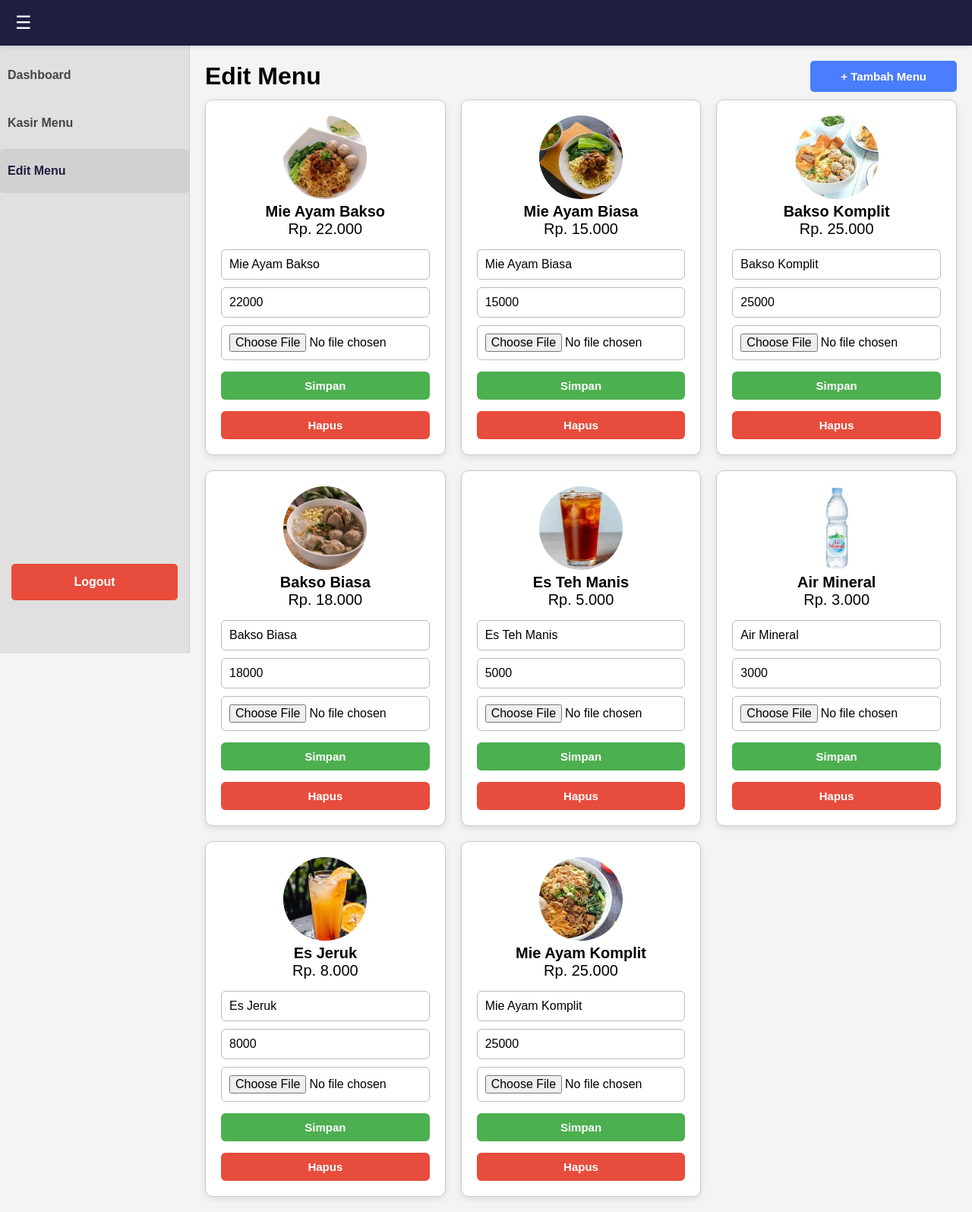
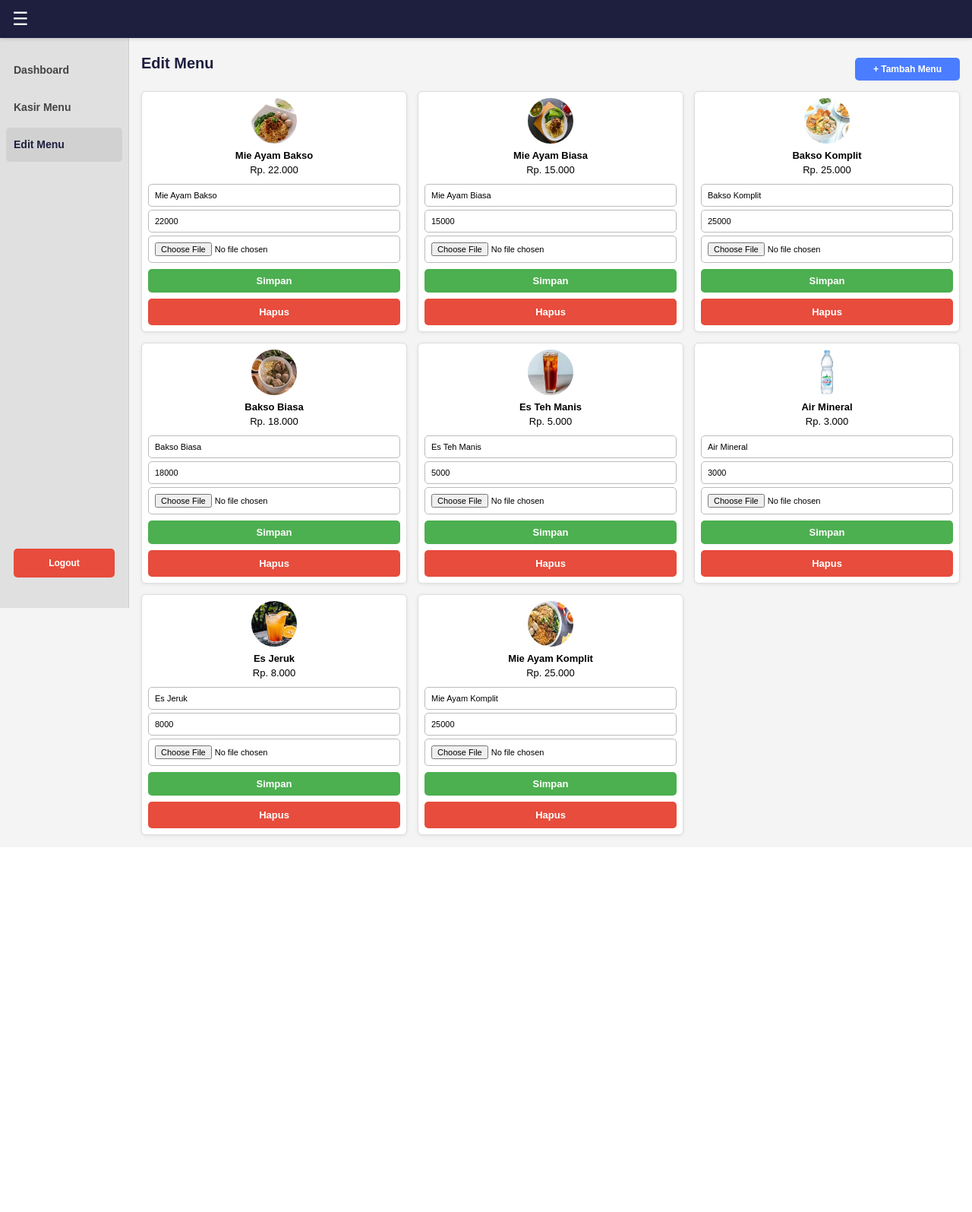
Before and after one commit to MhmadFarhan/Aplikasi_kasir, a PHP site: page /edit_menu.php in a window 1280 px wide. Shown: the whole page at 76% size. After the commit the page ends 1103 px from the top, so only its background shows below. Run offline with PHP 8.4, Linux system fonts and the light colour scheme; a user stored in the database is signed in; data comes from the database, SQL or seed files in the repository.

Commit message:
edit tampilan web

```diff
--- a/assets/style.css
+++ b/assets/style.css
@@ -6,11 +6,20 @@
     box-sizing: border-box;
     margin: 0;
     padding: 0;
-    font-family: Arial, sans-serif;
 }
 
 body {
+    font-family: Arial, sans-serif;
     background-color: #f4f4f4;
+    line-height: 1.5;
+}
+
+h1 {
+    font-size: 20px;          /* ukuran default */
+    font-weight: 600;
+    color: #1e1e3f;
+    margin-bottom: 16px;
+    line-height: 1.3;
 }
 
 /* ------------------------------------ */
@@ -113,21 +121,20 @@ body {
 
 /* Header Top Bar */
 .header {
-    background-color: #1e1e3f; /* Warna header ungu gelap */
+    background-color: #1e1e3f;
     color: white;
-    padding: 15px 20px;
+    padding: 10px 16px;   /* diperkecil */
     display: flex;
     align-items: center;
     position: fixed;
     width: 100%;
-    height: 60px;
+    height: 50px;        /* dari 60px → 50px */
     z-index: 10;
     box-shadow: 0 2px 4px rgba(0,0,0,0.1);
 }
 
-.header h1 { /* Judul "Kasir UI" atau "Dashboard UI" */
-    font-size: 18px;
-    font-weight: bold;
+.header h1 {
+    font-size: 16px;     /* dari 18px */
 }
 
 .menu-toggle {
@@ -138,13 +145,13 @@ body {
 
 /* Sidebar */
 .sidebar {
-    width: 250px;
-    background-color: #e0e0e0; /* Warna abu-abu terang */
-    height: 100vh;
-    padding: 10px 0;
+    width: 170px;        /* dari 180px */
+    background-color: #e0e0e0;
+    height: calc(100vh - 50px);
+    padding: 20px 8px;   /* dari 50px */
     color: #333;
     position: fixed;
-    top: 60px; /* Di bawah header */
+    top: 50px;           /* menyesuaikan header */
     left: 0;
     display: flex;
     flex-direction: column;
@@ -154,14 +161,15 @@ body {
 .sidebar a {
     color: #444;
     text-decoration: none;
-    padding: 20px 10px;
+    padding: 12px 10px;  /* dari 20px */
     display: flex;
     justify-content: space-between;
     align-items: center;
     border-radius: 5px;
-    margin-bottom: 5px;
+    margin-bottom: 4px;
     transition: background-color 0.2s;
-    font-weight: bold;
+    font-weight: 600;
+    font-size: 14px;     /* tambahan */
 }
 
 .sidebar a:hover, .sidebar .active {
@@ -172,13 +180,13 @@ body {
 .sidebar .logout-btn {
     background-color: #e74c3c;
     color: white;
-    padding: 15px 20px;
+    padding: 10px 12px;   /* diperkecil */
     text-align: center;
     border-radius: 5px;
-    margin: auto 15px 60px 15px;
+    margin: auto 10px 20px 10px;
     cursor: pointer;
     font-weight: bold;
-    transition: background-color 0.2s;
+    font-size: 12px;
 }
 
 .sidebar .logout-btn:hover {
@@ -194,9 +202,9 @@ body {
 
 /* Main Content Area */
 .main-content {
-    margin-left: 250px;
-    padding: 20px;
-    padding-top: 80px;
+    margin-left: 170px;
+    padding: 16px;
+    padding-top: 70px;
     flex-grow: 1;
 }
 
@@ -249,19 +254,19 @@ body {
 .menu-controls {
     display: flex;
     justify-content: flex-end;
-    margin-bottom: 20px;
+    margin-bottom: 12px;
 }
 
 .edit-menu-btn {
     background-color: #4a7dff;
     color: white;
-    padding: 12px 40px;
+    padding: 8px 24px;
     border: none;
     border-radius: 5px;
     cursor: pointer;
     font-weight: bold;
     transition: background-color 0.2s;
-    font-size: 15px;
+    font-size: 12px;
 }
 
 .edit-menu-btn:hover {
@@ -280,19 +285,18 @@ body {
 .menu-grid {
     display: grid;
     grid-template-columns: repeat(3, 1fr);
-    gap: 20px;
-    margin-top: 10px;
+    gap: 14px;             /* dari 20px */
+    margin-top: 8px;
 }
 
 .menu-item {
     background-color: #fff;
     border-radius: 8px;
-    padding: 15px;
+    padding: 10px;         /* dari 15px */
     text-align: center;
-    box-shadow: 0 2px 8px rgba(0,0,0,0.1);
-    border: 1px solid #ccc;
-    transition: transform 0.2s;
-    font-size: 20px;
+    box-shadow: 0 2px 6px rgba(0,0,0,0.08);
+    border: 1px solid #ddd;
+    font-size: 14px;       /* dari 20px */
 }
 
 .menu-item:hover {
@@ -394,58 +386,56 @@ body {
 }
 
 .menu-grid.edit-mode {
-    display: grid;
     grid-template-columns: repeat(3, 1fr);
-    gap: 20px;
-    margin-top: 25px;
+    gap: 10px;            /* dari 14px */
+    margin-top: 12px;     /* dari 16px */
 }
 
 .menu-item {
-    padding: 20px;
-    border-radius: 10px;
-    box-shadow: 0 3px 8px rgba(0, 0, 0, 0.1);
-    transition: transform 0.2s, box-shadow 0.2s;
+    padding: 8px;         /* dari 12px */
+    border-radius: 6px;   /* dari 8px */
+    box-shadow: 0 1px 4px rgba(0, 0, 0, 0.08);
+    font-size: 13px;
 }
 
 .menu-item:hover {
-    transform: translateY(-4px);
-    box-shadow: 0 6px 14px rgba(0, 0, 0, 0.15);
+    transform: translateY(-2px);   /* dari -4px */
+    box-shadow: 0 4px 10px rgba(0, 0, 0, 0.12);
 }
 
 .menu-item img {
-    width: 110px;
-    height: 110px;
+    width: 60px;          /* dari 80px */
+    height: 60px;
     border-radius: 50%;
-    object-fit: cover;
 }
 
 .edit-form {
-    margin-top: 15px;
+    margin-top: 8px;      /* dari 10px */
     display: flex;
     flex-direction: column;
-    gap: 10px;
+    gap: 4px;             /* dari 5px */
 }
 
 .edit-form input[type="text"],
 .edit-form input[type="number"],
 .edit-form input[type="file"] {
-    padding: 10px;
-    font-size: 16px;
+    padding: 8px;         /* dari 10px */
+    font-size: 11px;      /* dari 12px */
     border: 1px solid #bbb;
-    border-radius: 6px;
+    border-radius: 5px;
     width: 100%;
 }
 
 .btn-edit,
 .btn-hapus {
-    padding: 10px 12px;
-    font-size: 15px;
+    padding: 8px 10px;    /* dari 10px 12px */
+    font-size: 13px;      /* dari 15px */
     font-weight: bold;
     border: none;
-    border-radius: 6px;
+    border-radius: 5px;
     cursor: pointer;
     color: white;
-    margin-top: 5px;
+    margin-top: 4px;
 }
 
 .btn-edit {
--- a/index.php
+++ b/index.php
@@ -50,7 +50,7 @@ if ($_SERVER['REQUEST_METHOD'] == 'POST' && isset($_POST['login'])) {
 <div class="login-container">
     <div class="login-left"></div>
     <div class="login-right">
-        <h1 style="position: absolute; top: 20px; left: 30%; color: #1e1e3f; font-size: 30px; font-weight: bold; margin-top: 30px;">Pondok Bakso Parayangan</h1>
+        <h1 style="position: absolute; top: 20px; left: 30%; color: #1e1e3f; font-size: 20px; font-weight: bold; margin-top: 30px;">Pondok Bakso Parayangan</h1>
         <form action="index.php" method="POST" class="login-form">
             <?php if ($error_message): ?>
                 <p style="color: red; text-align: center; margin-bottom: 10px; padding: 5px; border: 1px solid red; background-color: #ffebeb; border-radius: 4px;"><?php echo $error_message; ?></p>
```
Also changed, not shown: other parts of assets/style.css (+110 -140 lines).
